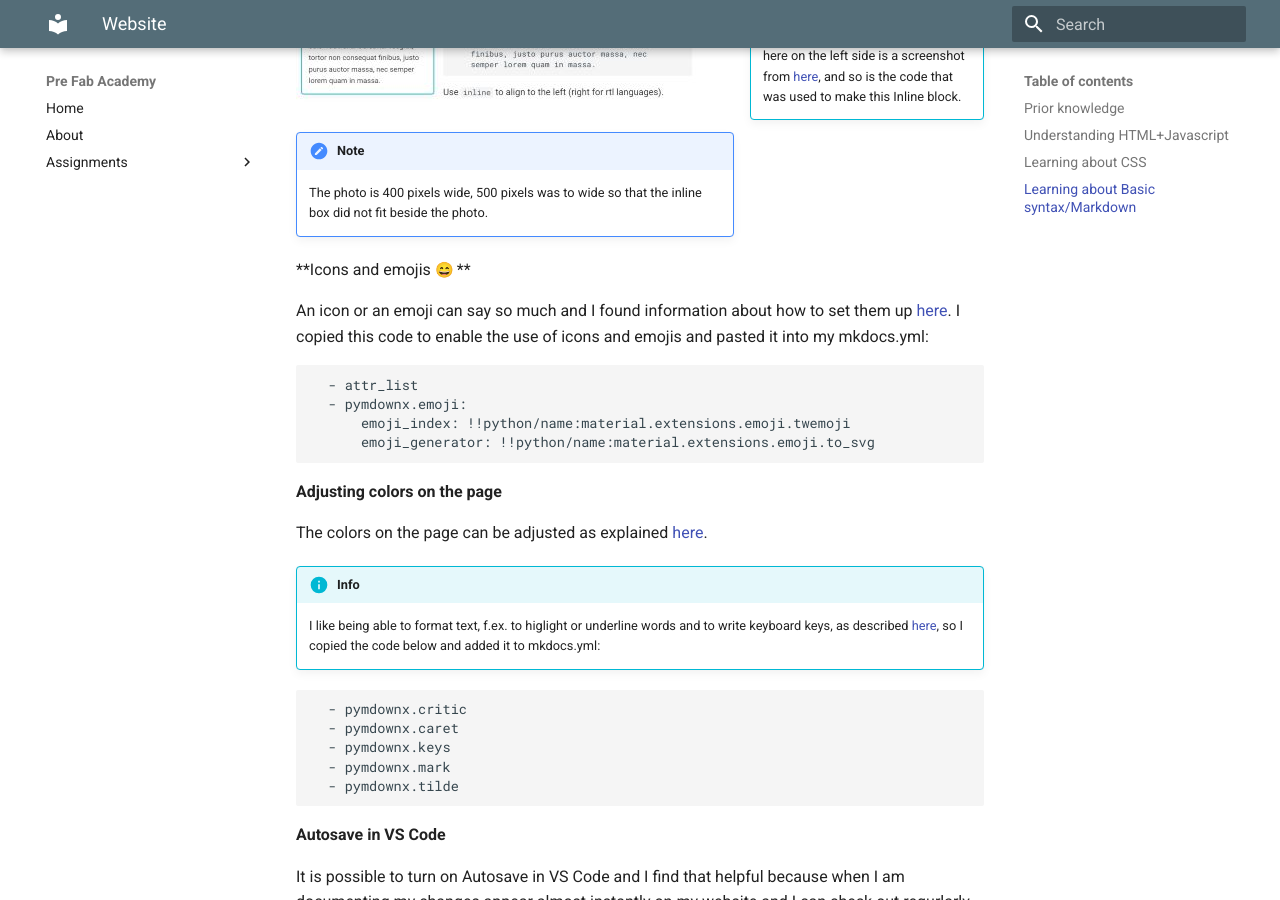
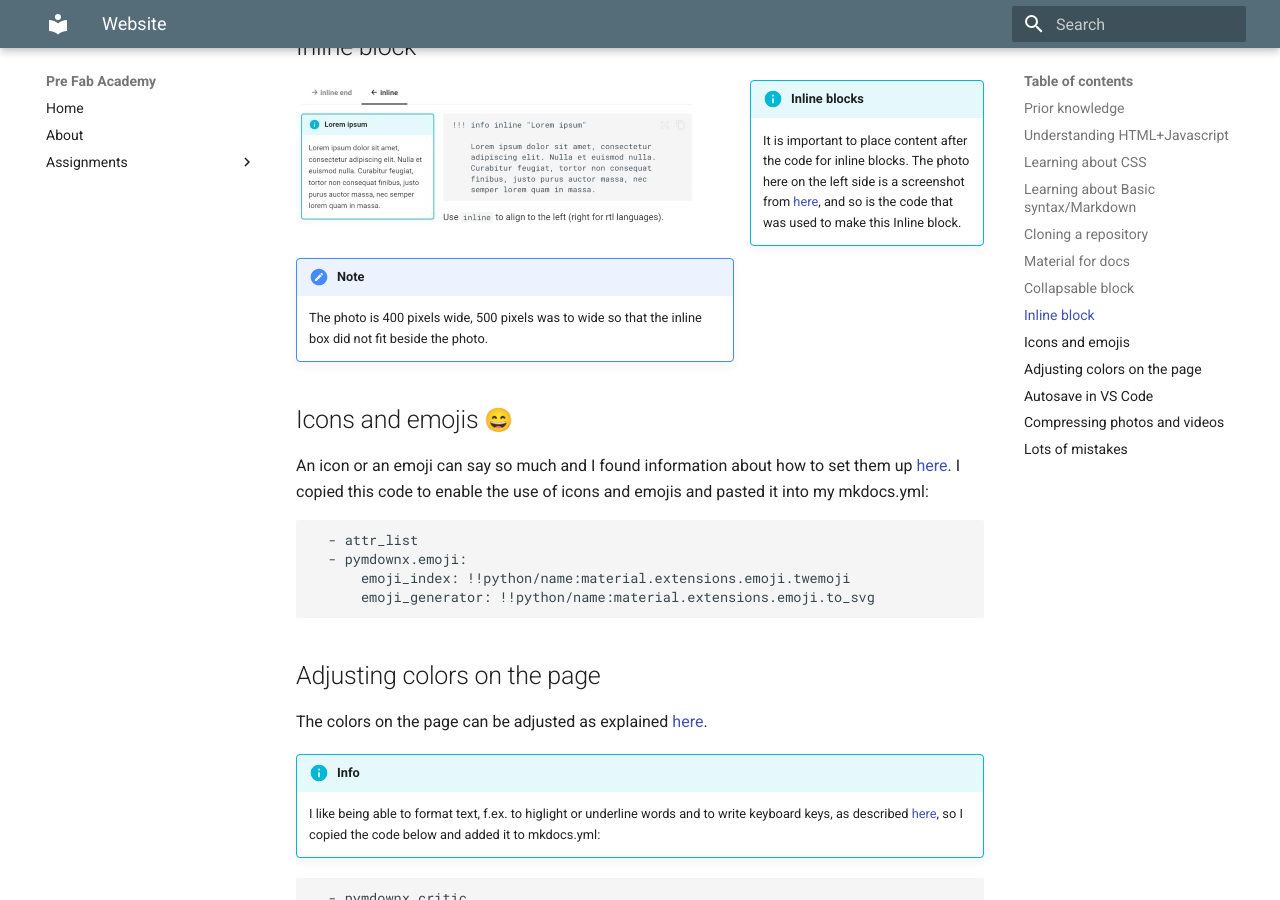
Before and after one commit to OlofH2/Before-Fab-Academy, an MkDocs documentation site: the page built from docs/Website.md, in a window 1280 px wide and 900 px high, scrolled down 2162 px. Built offline with MkDocs 1.6.1 and Material for MkDocs 9.7.7, drawn with Linux system fonts in a browser that asks for light colours; emoji names are drawn with the system emoji font.

Commit message:
Hashtags (websited) 2

````diff
--- a/docs/Website.md
+++ b/docs/Website.md
@@ -21,12 +21,12 @@ The next step was to learn about CSS, or Cascade Style Sheet, and how we can use
 By reading about what to do and what not to do on [here](https://www.markdownguide.org/basic-syntax/) it helps when writing a Markdown. I took another look at this page after some coding and realized that I was not doing everything the right way. I should have put a blank line before writing a heading, instead of writing the heading at the top of the terminal. I also should have pressed the space button between the hashtag symbol and the text in the heading, instead of not leaving space inbetween.
 
 
-**Cloning a repository**
+##Cloning a repository
 
-In VS Code I cloned the repository from my GitHub account. Then I clicked on the three points in the top bar, chose *Terminal* and then to *Open a new terminal*.
+In VS Code I cloned the repository from my GitHub account. Then I clicked on the three points in the top bar, chose **Terminal** and then to **Open a new terminal**.
 
 
-**Material for docs**
+##Material for docs
 
 To set up Material for docs I installed a Python package by copying and pasting this code:<pip install mkdocs-material> from this [website](https://squidfunk.github.io/mkdocs-material/getting-started//) into the terminal.  ![PIP install](img/PIP_install_200x28px.jpg)
 
@@ -58,14 +58,14 @@ I also copied codes from the same site [here](https://squidfunk.github.io/mkdocs
     Have fun changing admonitions by reading about them [here](https://squidfunk.github.io/mkdocs-material/reference/admonitions/)
 
 
-**Collapsable block**
+##Collapsable block
 
 ??? note "Toggle the arrow here on the right side"
 
     I think it´s absolutely brilliant to be able to make a collapsable block, like this one, with a small toggle to the right.
 
 
-**Inline block**
+##Inline block
 
 !!! info inline end "Inline blocks"
 
@@ -77,7 +77,7 @@ I also copied codes from the same site [here](https://squidfunk.github.io/mkdocs
 
     The photo is 400 pixels wide, 500 pixels was to wide so that the inline box did not fit beside the photo.
 
-**Icons and emojis :smile: **
+##Icons and emojis :smile:
 
 An icon or an emoji can say so much and I found information about how to set them up [here](https://squidfunk.github.io/mkdocs-material/reference/icons-emojis/). I copied this code to enable the use of icons and emojis and pasted it into my mkdocs.yml:
 
@@ -88,7 +88,7 @@ An icon or an emoji can say so much and I found information about how to set the
       emoji_generator: !!python/name:material.extensions.emoji.to_svg
 ```
 
-**Adjusting colors on the page**
+##Adjusting colors on the page
 
 The colors on the page can be adjusted as explained [here](https://squidfunk.github.io/mkdocs-material/setup/changing-the-colors/).
 
@@ -106,12 +106,12 @@ The colors on the page can be adjusted as explained [here](https://squidfunk.git
 ```
 
 
-**Autosave in VS Code**
+##Autosave in VS Code
 
 It is possible to turn on Autosave in VS Code and I find that helpful because when I am documenting my changes appear almost instantly on my website and I can check out regurlarly how things look.
 
 
-**Compressing photos and videos**
+##Compressing photos and videos
 
 In the beginning of my documentation I used the Snipping Tool
 
@@ -120,7 +120,7 @@ In the beginning of my documentation I used the Snipping Tool
 Since the size of all images was around 15-50kb I thought that they would be conveniently small for my website, and I decided to load them all up at the same time. When I checked out the website I saw that they were too big.
 
 
-**Lots of mistakes**
+##Lots of mistakes
 
 One of the mistakes I made when creating this site was to make two yaml files in my Actions folder. [Svavar Konráðsson](https://fabacademy.org/2023/labs/isafjordur/students/svavar-konradsson/index.html) pointed this out to me and I deleted one blank yaml file.
 
````
